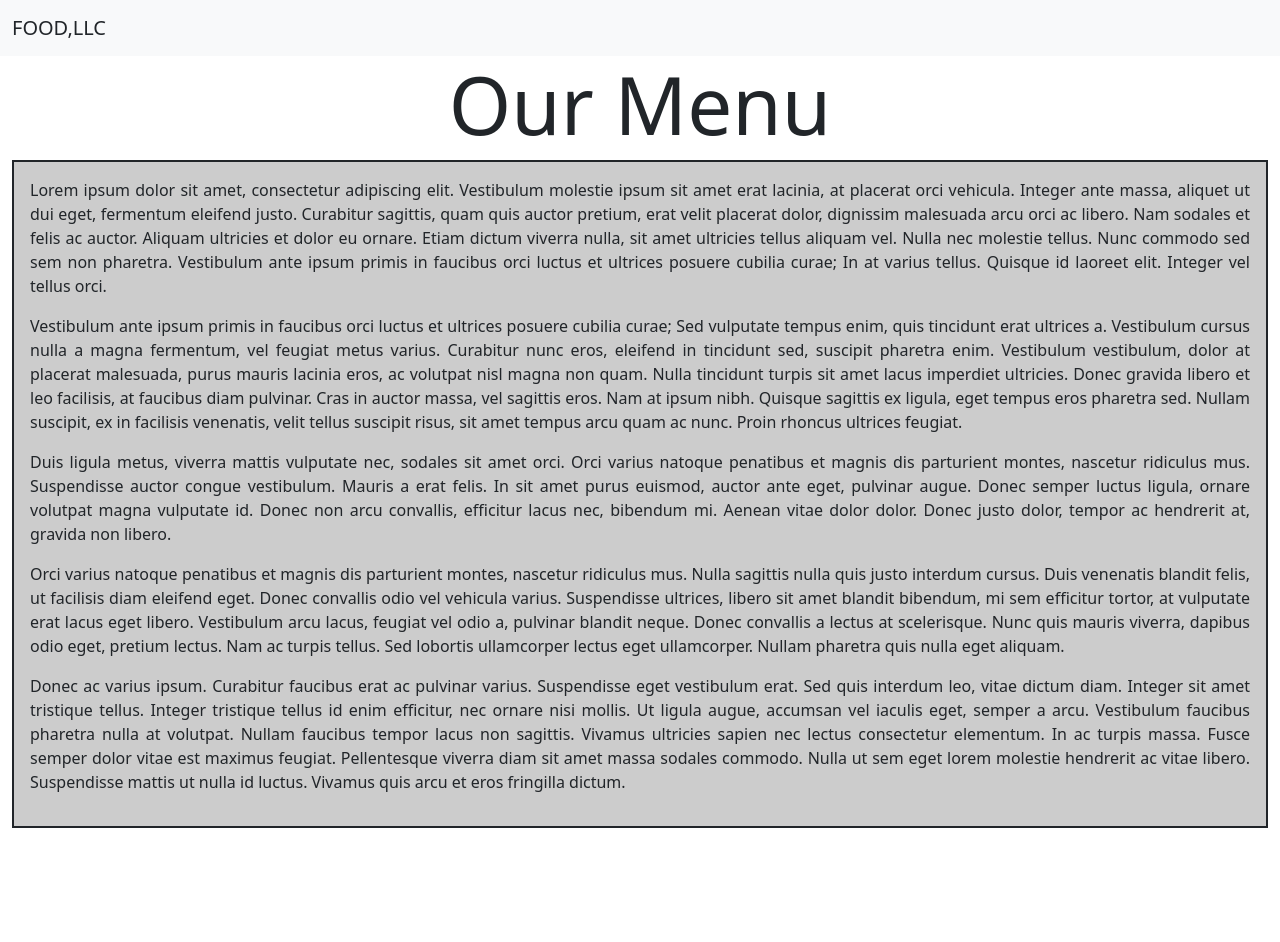
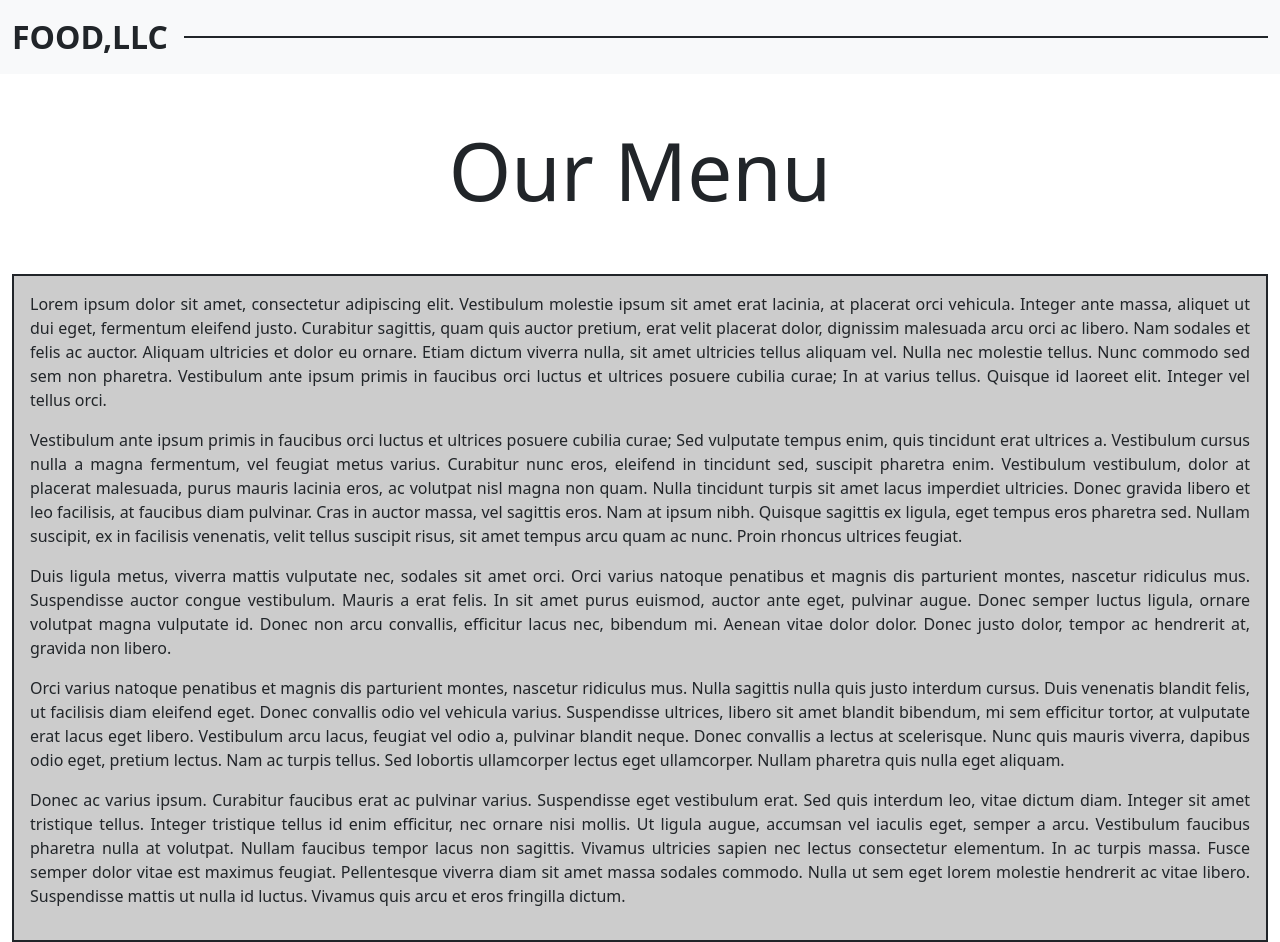
Before and after one commit to trpinto/coursera-jhu, a plain HTML site: page html-css-java/module-3-solution/index.html in a window 1280 px wide. Before the commit the page ends 828 px from the top, so only its background shows below. Drawn offline with Linux system fonts and the light colour scheme.

Commit message:
Update style.css

```diff
--- a/html-css-java/module-3-solution/assets/css/style.css
+++ b/html-css-java/module-3-solution/assets/css/style.css
@@ -10,16 +10,30 @@
 	padding: 1rem;
 	text-align: justify;
 }
-.navbar-container{
 
+
+
+
+
+.navbar-brand{
+	font-size: 2rem;
+	font-weight: 600 ;
 }
 
-.nv{
-
+.title{
+	padding: 3rem 0 ;
 }
-
+.bg-ccc{
+	background-color: #ccc;
+}
+.border-2px{
+	border: 2px solid;
+}
 .navbar-nav > li:nth-child(2),.navbar-nav > li:nth-child(1) {
   border-bottom: 1px solid;
+}
+.navbar-collapse{
+	border-top: 2px solid;
 }
 
 @media (max-width: 768px) {
```
